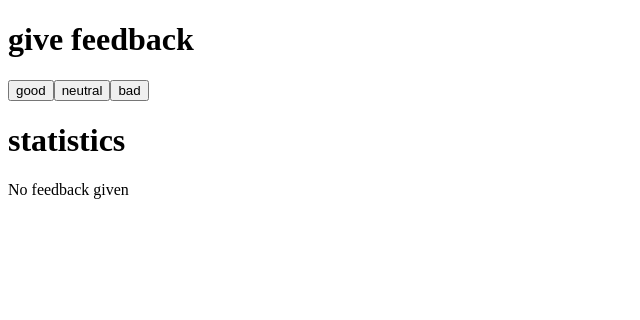
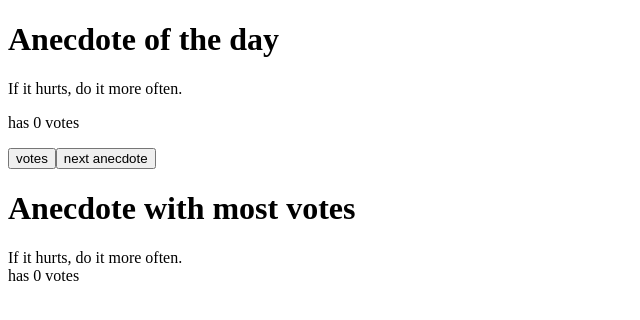
Before and after one commit to rusrusk/react-booster, a React (Create React App) app: page / in a window 1280 px wide. Shown: the top 320 px of the page, without its empty margins (0-640 px from the left). Built offline with nearby package versions, Linux system fonts and the light colour scheme.

Commit message:
anecdotes...

```diff
--- a/src/App.js
+++ b/src/App.js
@@ -1,77 +1,66 @@
 import {useState} from 'react'
 
-const Display = (props) => {
+const Button = (props) => {
 
   return (
-    <div>{props.text}</div>
+      <button onClick={props.clickHandler}> {props.text}</button>
   )
 }
 
-const Button = (props) => {
-  const {handleClick, text} = props
+
+const MostVotes = ({votes, anecdotes}) => {
+  // const [votes, anecdotes] = props
+  const largestVote = Math.max(...votes)
+  const anecdoteIndex = votes.indexOf(largestVote)
+  const topAnecdote = anecdotes[anecdoteIndex]
   return (
-    <button onClick={handleClick}>{text}</button>
+    <div>
+    <div>{topAnecdote}</div>
+    <div>has {largestVote} votes</div>
+    </div>
   )
-}
-
-const StatisticsLine = (props) => {
-  return (
-    <table>
-      <tbody>
-        <tr>
-          <td>{props.text}</td>
-          <td>{props.value}</td>
-        </tr>
-      </tbody>
-    </table>
-  )
-}
-
-const Statistics = (props) => {
-    const total = props.good + props.neutral + props.bad
-    const average = 1.0 * (total / 3)
-    const positive = (props.good/total) * 100 + "%"
-  if (props.good > 0 || props.neutral > 0 || props.bad > 0) {
-    return (
-      <div>
-      <StatisticsLine text={"Good "} value={props.good} />
-      <StatisticsLine text={"Neutral "} value={props.neutral} />
-      <StatisticsLine text={"Bad "} value={props.bad} />
-      <StatisticsLine text={"All "} value={total} />
-      <StatisticsLine text={"Average "} value={average} />
-      <StatisticsLine text={"Positive "} value={positive} />
-      </div>
-    )
-  }
-  else {
-    return <p>No feedback given</p>
-  }
-
 }
 
 
 const App = () => {
-  const [good, setGood] = useState(0)
-  const [neutral, setNeutral] = useState(0)
-  const [bad, setBad] = useState(0)
+  const anecdotes = [
+    'If it hurts, do it more often.',
+    'Adding manpower to a late software project makes it later!',
+    'The first 90 percent of the code accounts for the first 10 percent of the development time...The remaining 10 percent of the code accounts for the other 90 percent of the development time.',
+    'Any fool can write code that a computer can understand. Good programmers write code that humans can understand.',
+    'Premature optimization is the root of all evil.',
+    'Debugging is twice as hard as writing the code in the first place. Therefore, if you write the code as cleverly as possible, you are, by definition, not smart enough to debug it.',
+    'Programming without an extremely heavy use of console.log is same as if a doctor would refuse to use x-rays or blood tests when diagnosing patients.',
+    'The only way to go fast, is to go well.'
+  ]
+  const [selected, setSelected] = useState(0)
+  const [votes, setVotes] = useState(new Array(anecdotes.length).fill(0))
+
+  const selectRandom = () => setSelected(Math.floor(Math.random() * anecdotes.length))
+  const handleVotes = () => {
+    const copyVotes = [...votes]
+    copyVotes[selected] += 1
+    setVotes(copyVotes)
+  }
+
 
   return (
-    <>
-      <h1><Display text="give feedback"/></h1>
-      <Button handleClick={() => setGood(good + 1)} text="good"/>
-      <Button handleClick={() => setNeutral(neutral + 1)} text="neutral"/>
-      <Button handleClick={() => setBad(bad + 1)} text="bad"/>
-      <h1><Display text="statistics"/></h1>
+    <div>
       <div>
-        {/* <p>good {good}</p>
-        <p>neutral {neutral}</p>
-        <p>bad {bad}</p> */}
-        <Statistics good={good} neutral={neutral} bad={bad}/>
+        <h1>Anecdote of the day</h1>
+        <p>{anecdotes[selected]}</p>
+        <p>has {votes[selected]} votes</p>
+        <div>
+        <Button text="votes" clickHandler={handleVotes}/>
+        <Button text="next anecdote" clickHandler={selectRandom}/>
+        </div>
       </div>
-
-    </>
+      <div>
+        <h1>Anecdote with most votes</h1>
+        <MostVotes votes={votes} anecdotes={anecdotes}/>
+      </div>
+    </div>
   )
 }
 
-
 export default App
```
